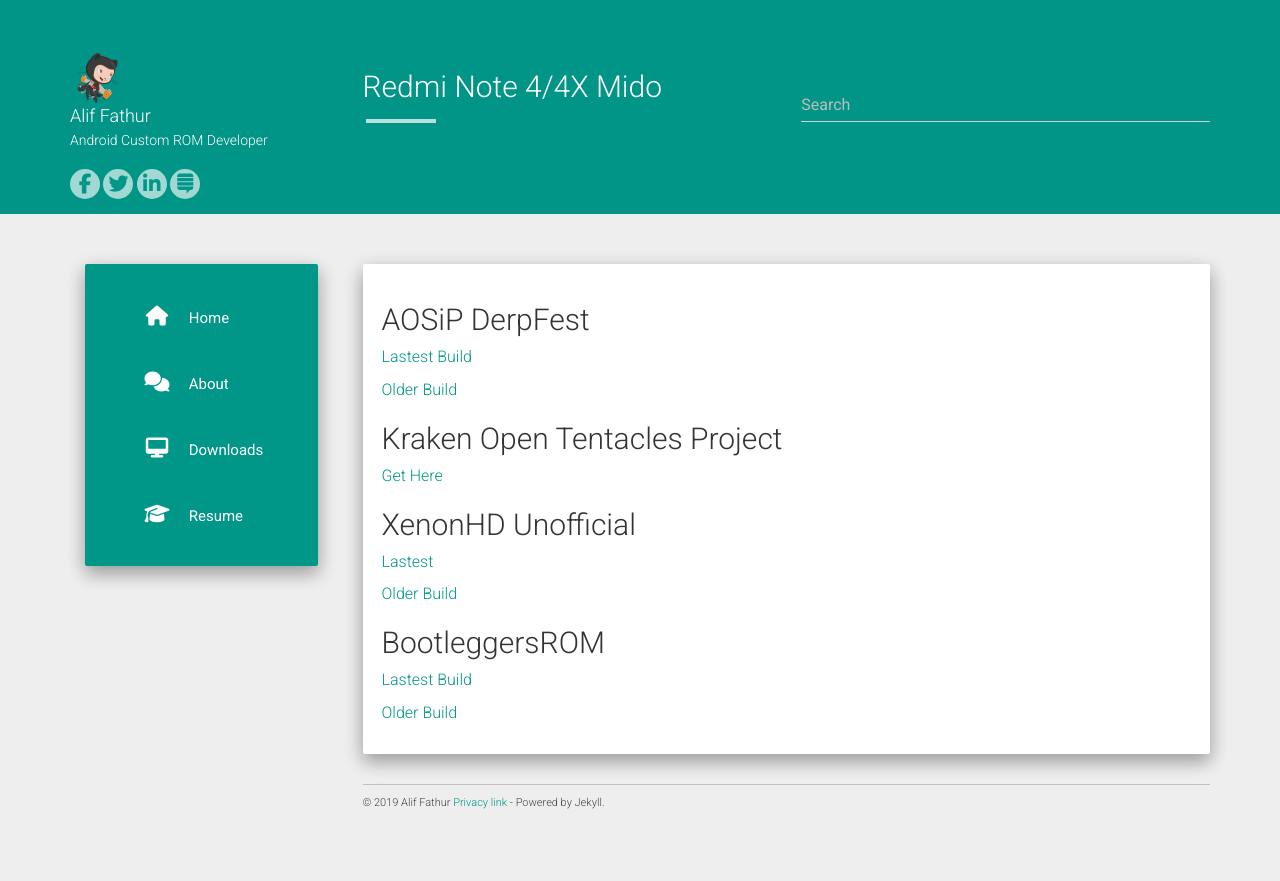
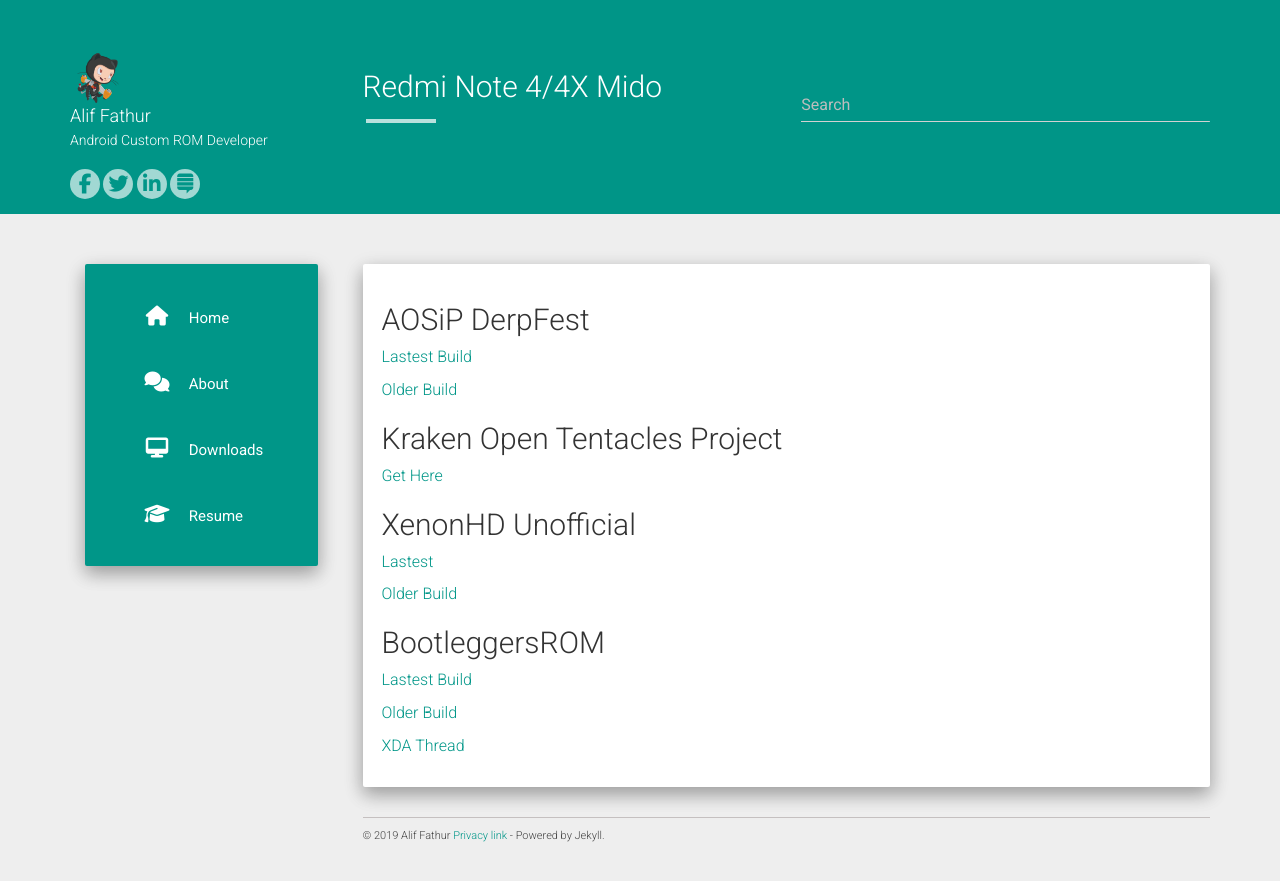
Before and after one commit to darkthur/darkthur.github.io, a Jekyll site: the page built from mido.md, in a window 1280 px wide. Shown: the top 881 px of the page. Built offline with Jekyll 4.4.1, drawn with Linux system fonts in a browser that asks for light colours; nearby versions of some CDN libraries.

Commit message:
Add XDA Thread

```diff
--- a/mido.md
+++ b/mido.md
@@ -21,3 +21,5 @@
 [Lastest Build](https://sourceforge.net/projects/rfdforce/files/mido/bootleg/BootleggersROM-Pie4mido.4.1-Stable-Unshishufied-20190526-104734.zip/download)
 
 [Older Build](https://sourceforge.net/projects/rfdforce/files/mido/bootleg/)
+
+[XDA Thread](https://forum.xda-developers.com/redmi-note-4/xiaomi-redmi-note-4-snapdragon-roms-kernels-recoveries--other-development/rom-bootleggersrom-4-1-unshishufied-t3934288/post79612144#post79612144)
```
